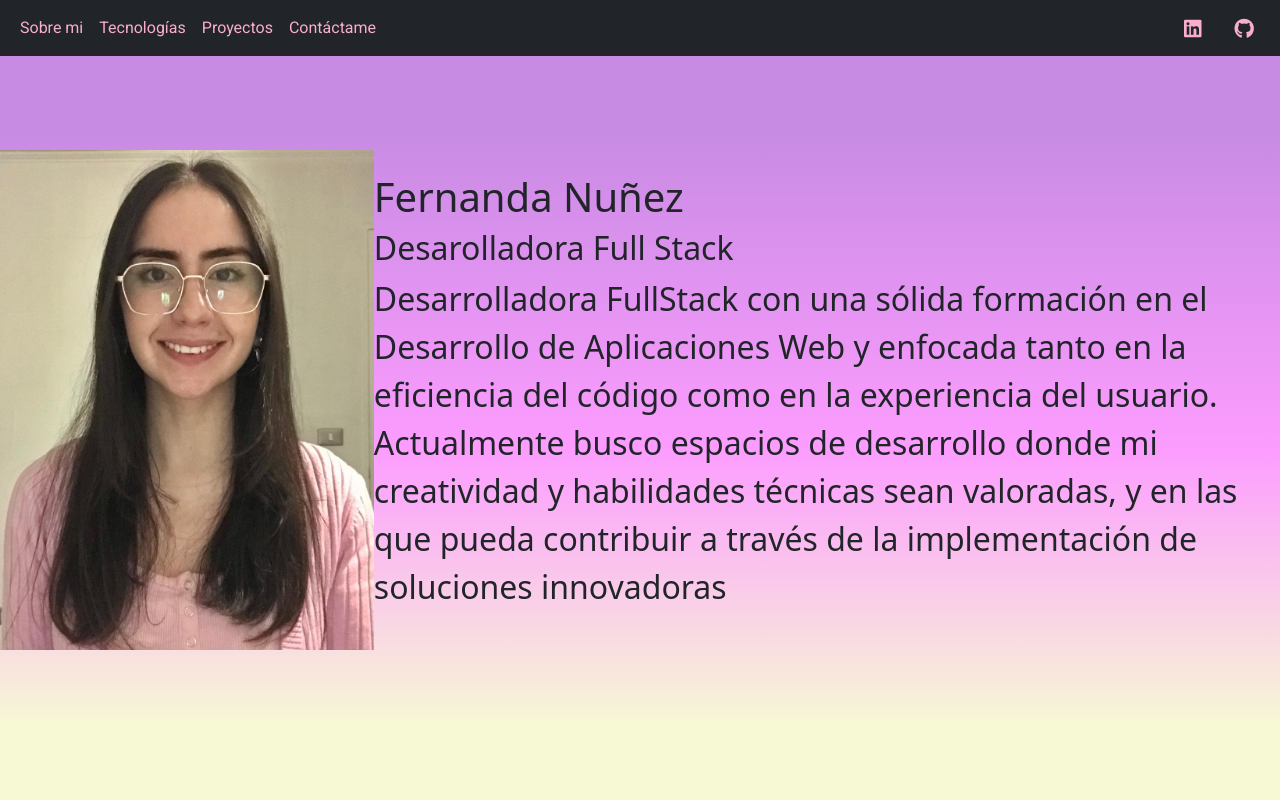
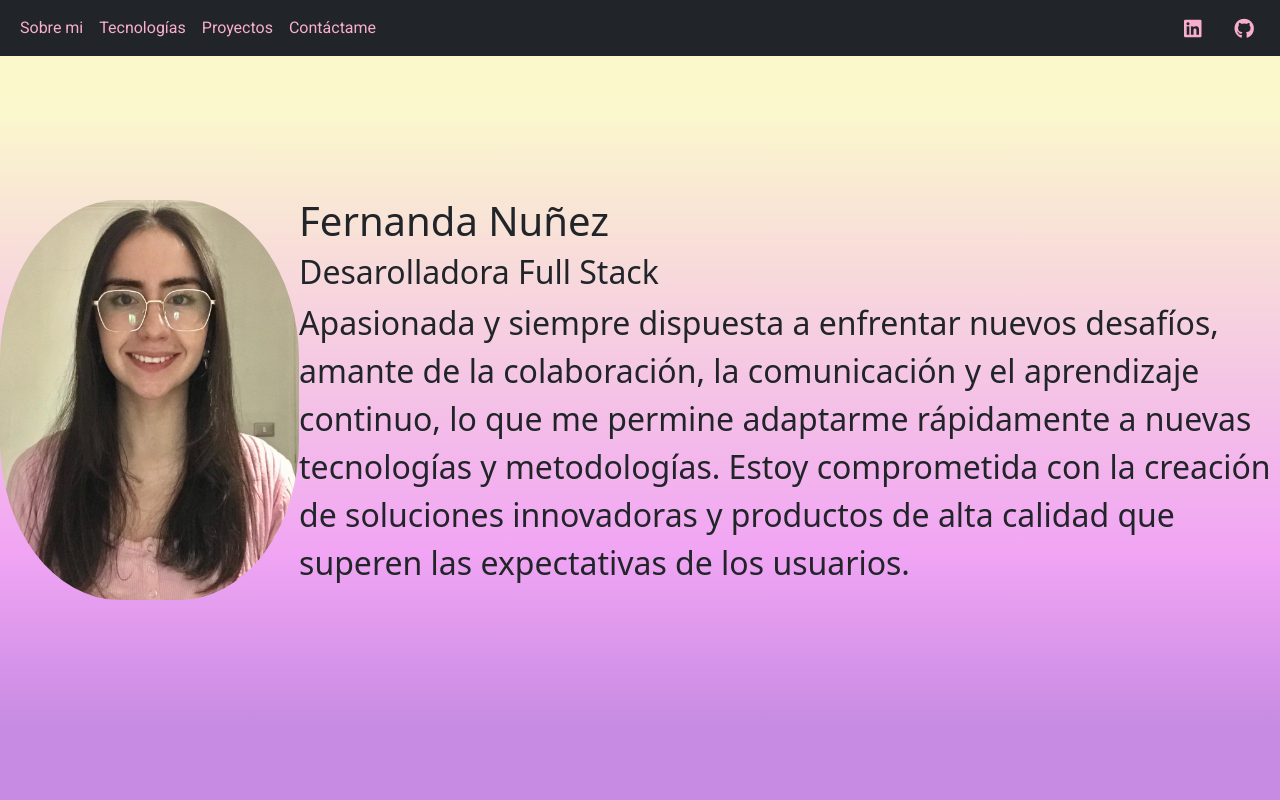
Before and after one commit to Fernanda553/portafolio, a React (Vite) app: page / in a window 1280 px wide. Shown: the top 800 px of the page. Built offline with nearby package versions, Linux system fonts and the light colour scheme; a web font is replaced by a local one.

Commit message:
change description and background in presentacion

```diff
--- a/src/App.css
+++ b/src/App.css
@@ -45,13 +45,14 @@
 
 .presentation {
   display: flex;
-  background: rgb(247,249,212);
-  background: linear-gradient(0deg, rgba(247,249,212,1) 9%, rgba(252,156,255,1) 44%, rgba(199,139,227,1) 84%);
+  background: rgb(199,139,227);
+background: linear-gradient(0deg, rgba(199,139,227,1) 9%, rgba(241,165,244,1) 31%, rgba(251,249,204,1) 87%);
  }
 
  img{
-  width: 500px;
-  height: 500px;
+  width: 400px;
+  height: 400px;
+  border-radius: 40%;
  }
 
 .technologies{
--- a/src/App.jsx
+++ b/src/App.jsx
@@ -8,19 +8,18 @@ const App = () => {
   return (
     <Container fluid className='p-0'>
       <Navigation />
-      <section id='introduction' className='presentation'>
+      <section id='presentacion' className='presentation'>
         <img alt='Fernanda fotografía' src='./src/assets/img/fernandanunez.jpeg' />
-        <article>
+        <div>
           <h1>Fernanda Nuñez</h1>
           <h2>Desarolladora Full Stack</h2>
-          <p>Desarrolladora FullStack con una sólida formación en el Desarrollo de Aplicaciones Web y
-            enfocada tanto en la eficiencia del código como en la experiencia del usuario.
-
-            Actualmente busco espacios de desarrollo donde mi creatividad y habilidades técnicas sean
-            valoradas, y en las que pueda contribuir a través de la implementación de soluciones
-            innovadoras
+          <p>
+            Apasionada y siempre dispuesta a enfrentar nuevos desafíos, amante de la colaboración,
+            la comunicación y el aprendizaje continuo, lo que me permine adaptarme rápidamente a nuevas tecnologías
+            y metodologías. Estoy comprometida con la creación de soluciones innovadoras y productos
+            de alta calidad que superen las expectativas de los usuarios.
           </p>
-        </article>
+        </div>
       </section>
       <section id='technologies' className='technologies'>
         <p>Aquí debe ir el stack tecnologico</p>
--- a/src/components/Navigation.jsx
+++ b/src/components/Navigation.jsx
@@ -3,10 +3,15 @@ import { Container, Nav, NavLink, Navbar } from 'react-bootstrap'
 import { Link } from 'react-scroll'
 
 const navItems = [
-  { to: 'introduction', label: 'Sobre mi' },
+  { to: 'presentacion', label: 'Sobre mi' },
   { to: 'technologies', label: 'Tecnologías' },
   { to: 'proyects', label: 'Proyectos' },
   { to: 'contact', label: 'Contáctame' }
+]
+
+const navIcons = [
+  { href: 'https://www.linkedin.com/in/fernandanunezespinoza/', iconClass: 'fa-linkedin' },
+  { href: 'https://github.com/Fernanda553', iconClass: 'fa-github' }
 ]
 
 export const Navigation = () => {
@@ -22,23 +27,18 @@ export const Navigation = () => {
               </Nav.Link>
             ))}
           </Nav>
-          <Nav className='d-flex align-items-end ms-auto'>
+          <Nav className='d-flex p-0 m-0 align-items-end ms-auto'>
+            {navIcons.map((icon) => (
               <NavLink
-              href='https://www.linkedin.com/in/fernandanunezespinoza/'
+                key={icon.iconClass}
+                href={icon.href}
                 target='_blank'
                 rel='noreferrer'
                 className='icons'
               >
-              <i class='icons fa-brands fa-linkedin fa-lg' />
+                <i class={`icons fa-brands ${icon.iconClass} fa-lg`} />
               </NavLink>
-            <Nav.Link
-              href='https://github.com/Fernanda553'
-              target='_blank'
-              rel='noreferrer'
-              className='icons'
-            >
-              <i class='icons fa-brands fa-github fa-lg' />
-            </Nav.Link>
+            ))}
           </Nav>
         </Navbar.Collapse>
       </Container>
```
Lines whose indentation alone changed are shown as unchanged.
